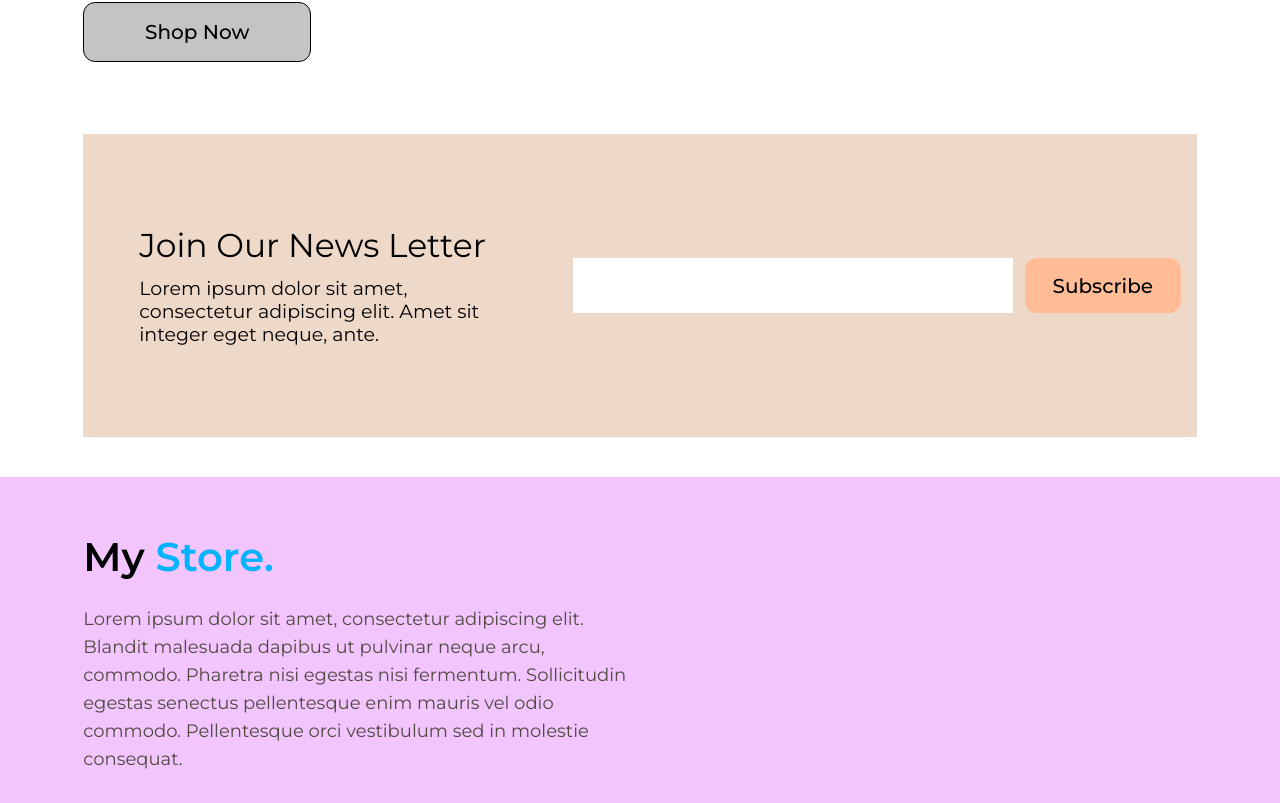
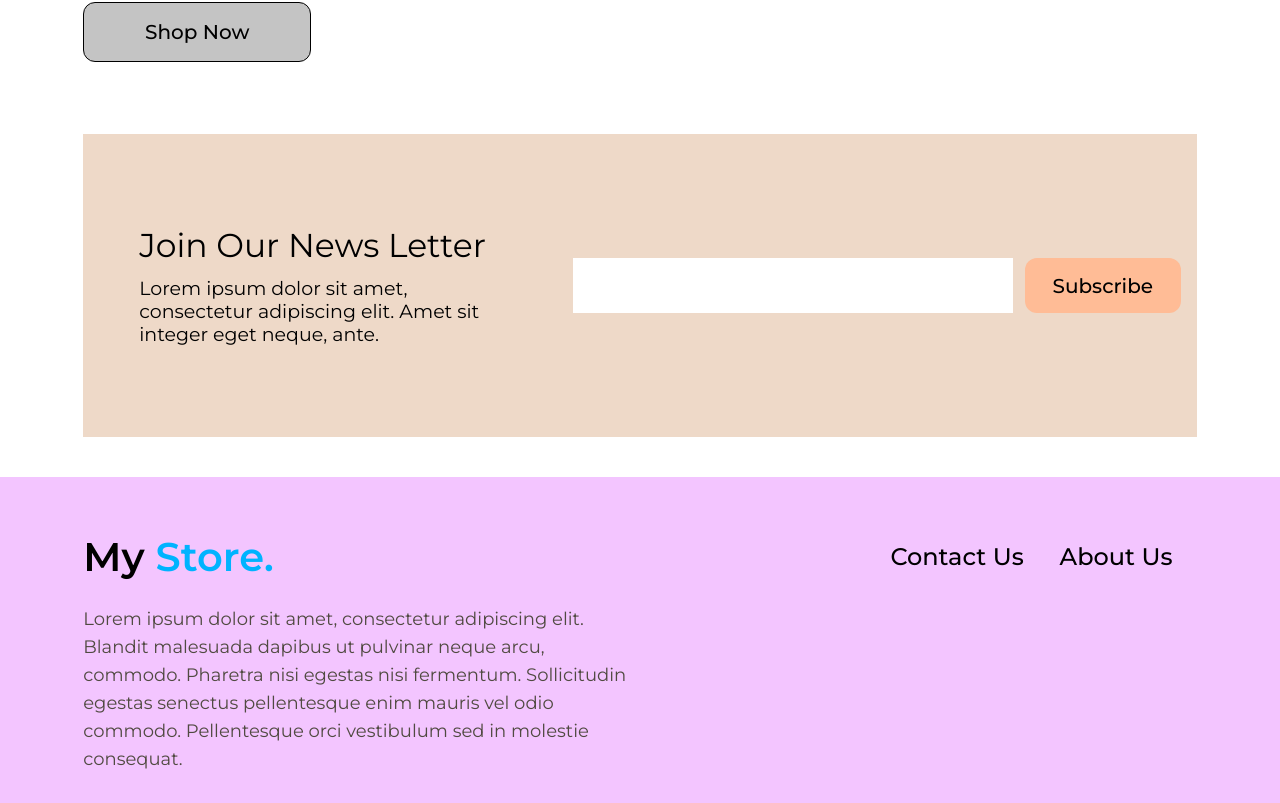
Before and after one commit to gift56/fitness_shop, a React (Vite) app: page / in a window 1280 px wide. Shown: the part 3882-4685 px from the top of the page. Built offline with nearby package versions, Linux system fonts and the light colour scheme.

Commit message:
working on footer

```diff
--- a/src/components/Footer.jsx
+++ b/src/components/Footer.jsx
@@ -59,7 +59,18 @@ const Footer = () => {
               molestie consequat.
             </p>
           </div>
-          <div className="flex flex-wrap gap-8 items-start justify-start flex-1"></div>
+          <div className="flex flex-wrap gap-8 items-start justify-end flex-1">
+            {footerRows.map(({ title, links }, i) => (
+              <div
+                key={i}
+                className="flex flex-col items-start justify-start text-left gap-4 w-[25%]"
+              >
+                <h2 className="font-medium lg:text-2xl text-xl text-black">
+                  {title}
+                </h2>
+              </div>
+            ))}
+          </div>
         </div>
       </div>
     </footer>
```
